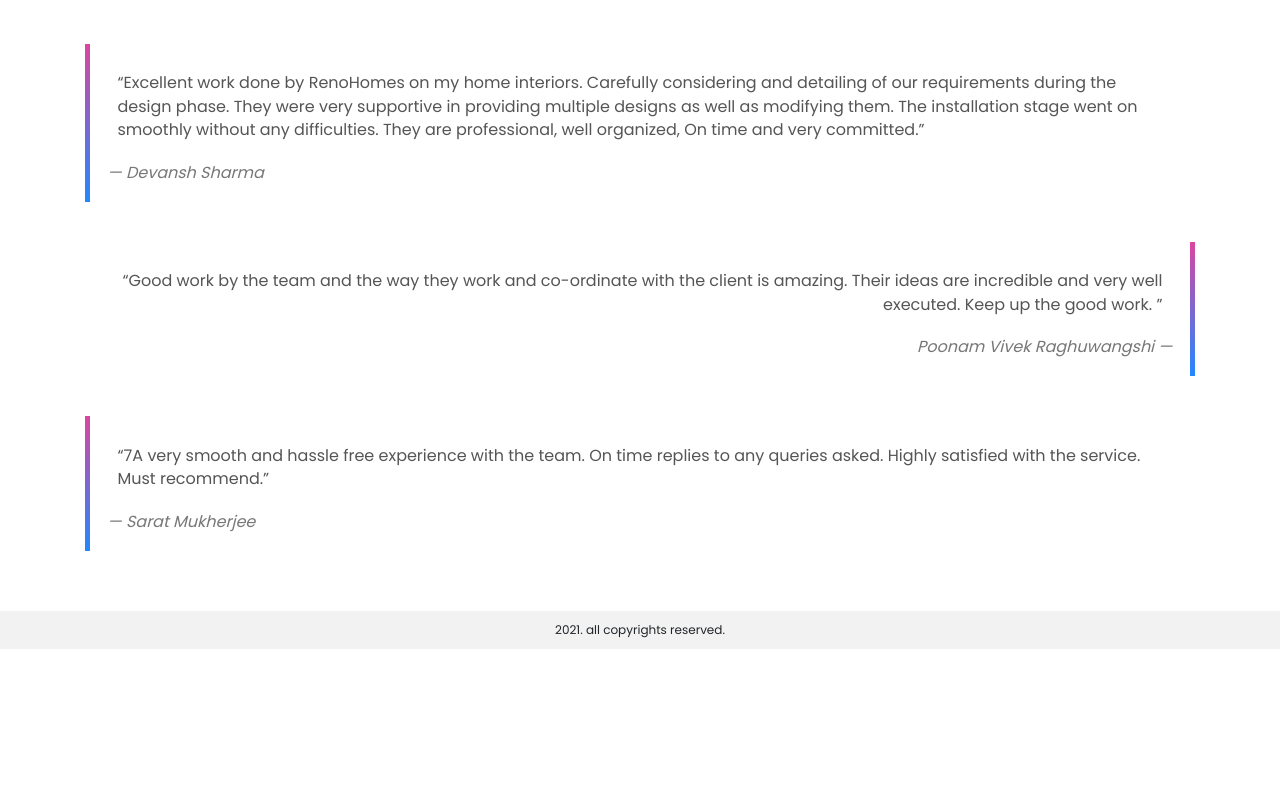
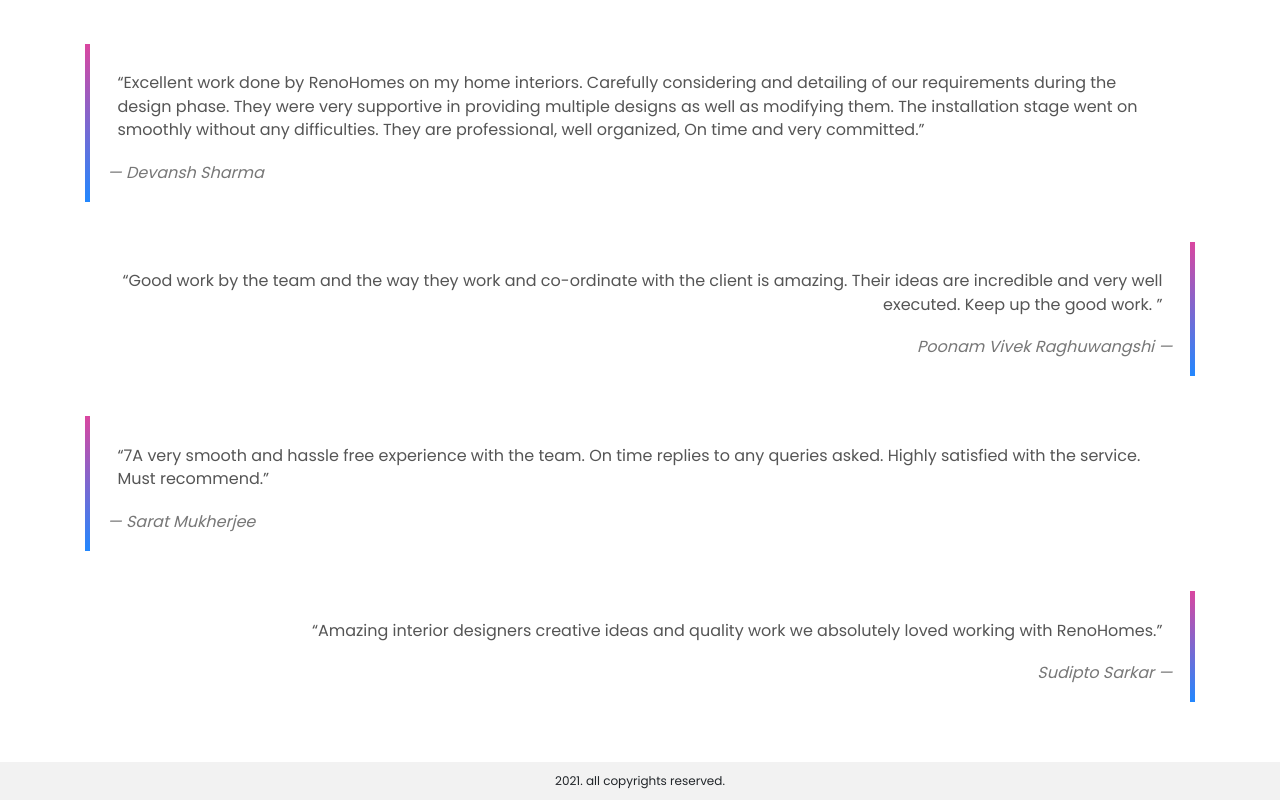
Before and after one commit to manishk1073/renohomes, a plain HTML site: page index.html in a window 1280 px wide. Shown: the part 4466-5266 px from the top of the page. Before the commit the page ends 5115 px from the top, so only its background shows below. Drawn offline with nearby package versions, Linux system fonts and the light colour scheme.

Commit message:
testimonial done

```diff
--- a/index.html
+++ b/index.html
@@ -579,63 +579,6 @@
         </div>
     </section> -->
 
-    <!-- <section class="container container--testimonials">
-        <div class="testimonial">
-            <p class="testimonial__text mb-25">
-                At first, it may be intimidating to see all of the available courses. Pick a track that interests you
-                and work through it at your own pace.
-            </p>
-
-            <div class="testimonial__details">
-                <div class="testimonial__img">
-                    <img src="https://images.unsplash.com/photo-1535713875002-d1d0cf377fde?ixlib=rb-1.2.1&ixid=MnwxMjA3fDB8MHxwaG90by1wYWdlfHx8fGVufDB8fHx8&auto=format&fit=crop&w=800&q=80"
-                        alt="Timmy Dicki" />
-                </div>
-                <div class="testimonial__info">
-                    <h4 class="testimonial__name">Timmy Dicki</h4>
-                    <h5 class="testimonial__job">Railroad Engineer</h5>
-                </div>
-            </div>
-        </div>
-
-        <div class="testimonial">
-            <p class="testimonial__text mb-25">
-                I believe it would be very useful to teach cognitive neuroscience and psychology students all some
-                coding skills.
-            </p>
-
-            <div class="testimonial__details">
-                <div class="testimonial__img">
-                    <img src="https://images.unsplash.com/photo-1583664426440-daef00e4ad6d?ixid=MnwxMjA3fDB8MHxwaG90by1wYWdlfHx8fGVufDB8fHx8&ixlib=rb-1.2.1&auto=format&fit=crop&w=800&q=80"
-                        alt="Valerie King" />
-                </div>
-                <div class="testimonial__info">
-                    <h4 class="testimonial__name">
-                        Valerie King</h4>
-                    <h5 class="testimonial__job">Customer Service Representative</h5>
-                </div>
-            </div>
-        </div>
-        <div class="testimonial">
-            <p class="testimonial__text mb-25">
-                I had looked into learning Javascript, but was too intimidated to start. Codecademy was perfect: we both
-                really like learning by doing.
-            </p>
-
-            <div class="testimonial__details">
-                <div class="testimonial__img">
-                    <img src="https://images.unsplash.com/photo-1479936343636-73cdc5aae0c3?ixid=MnwxMjA3fDB8MHxwaG90by1wYWdlfHx8fGVufDB8fHx8&ixlib=rb-1.2.1&auto=format&fit=crop&w=800&q=80"
-                        alt="Terrell O'Keefe" />
-                </div>
-                <div class="testimonial__info">
-                    <h4 class="testimonial__name">Terrell O'Keefe</h4>
-                    <h5 class="testimonial__job">Marketing Professional</h5>
-                </div>
-            </div>
-        </div>
-    </section> -->
-
-
     <section class="testimonial">
         <div class="container">
             <div class="row">
@@ -654,11 +597,11 @@
                         <p><q>7A very smooth and hassle free experience with the team. On time replies to any queries asked. Highly satisfied with the service. Must recommend.</q></p>
                         <footer>Sarat Mukherjee</footer>
                     </blockquote>
-                    <!-- <blockquote>
-                        <p><q>23.4% of Americans are Currently Unemployed &hellip; not the 9.1% they&rsquo;d like you to believe.</q>
+                    <blockquote>
+                        <p><q>Amazing interior designers creative ideas and quality work we absolutely loved working with RenoHomes.</q>
                         </p>
                         <footer>Sudipto Sarkar</footer>
-                    </blockquote> -->
+                    </blockquote>
                 </div>
             </div>
         </div>
```
